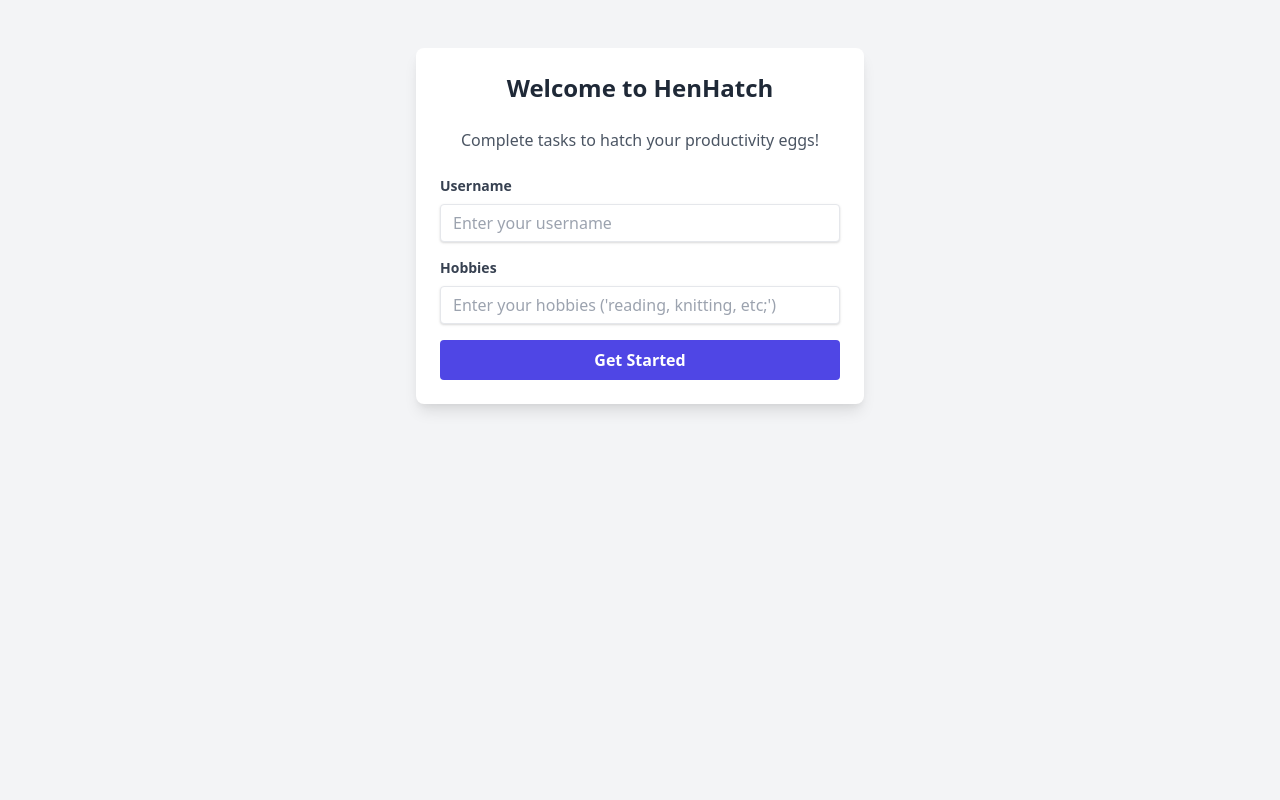
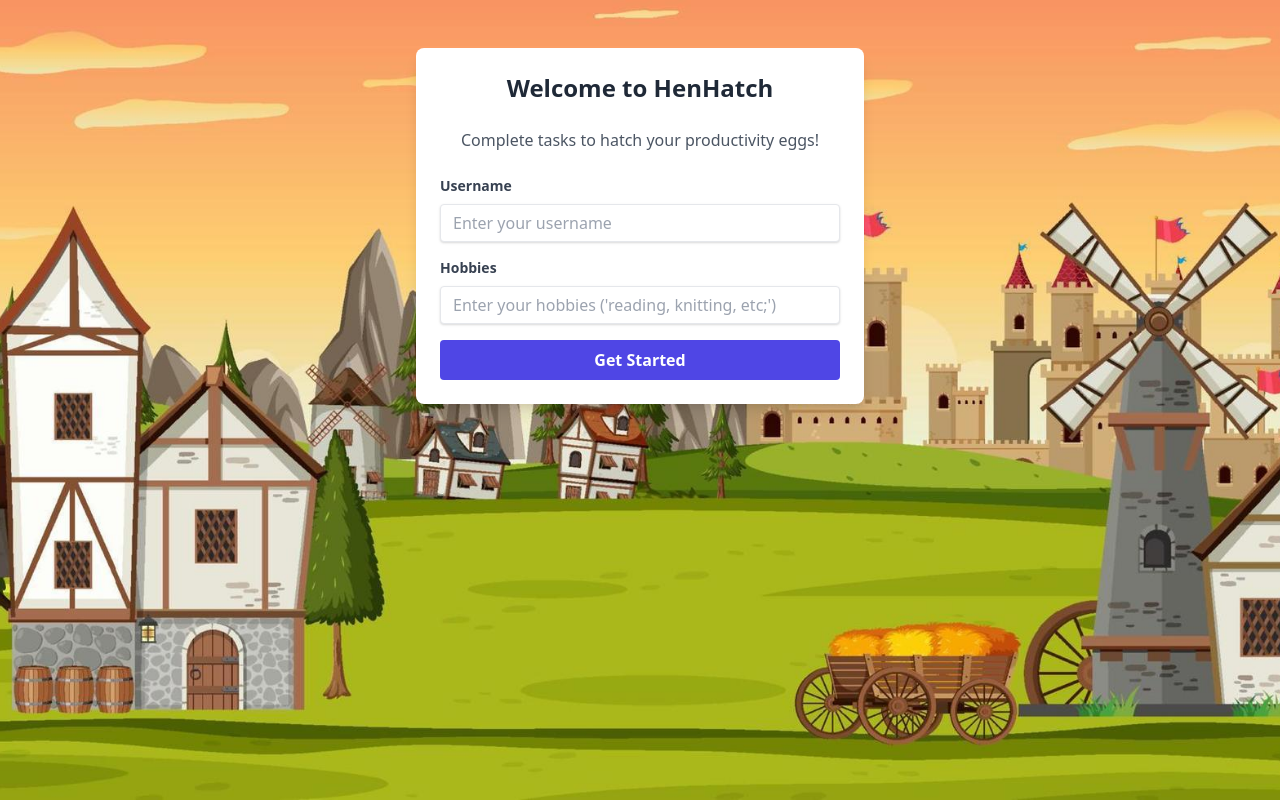
Before and after one commit to colinhorger/henhacks2025, a Flask app: page / in a window 1280 px wide. Run offline with Flask 3, Linux system fonts and the light colour scheme.

Commit message:
background added

```diff
--- a/templates/index.html
+++ b/templates/index.html
@@ -57,7 +57,7 @@
         }
     </style>
 </head>
-<body class="bg-gray-100 min-h-screen">
+<body class="min-h-screen" style="background-image: url('/static/images/background.JPEG'); background-size: cover; background-position: center; background-repeat: no-repeat;">
     <!-- Login/Register Screen -->
     <div id="auth-screen" class="container mx-auto px-4 py-12">
         <div class="max-w-md mx-auto bg-white rounded-lg shadow-lg overflow-hidden">
```
Also changed, not shown: static/images/background.JPEG (added).
